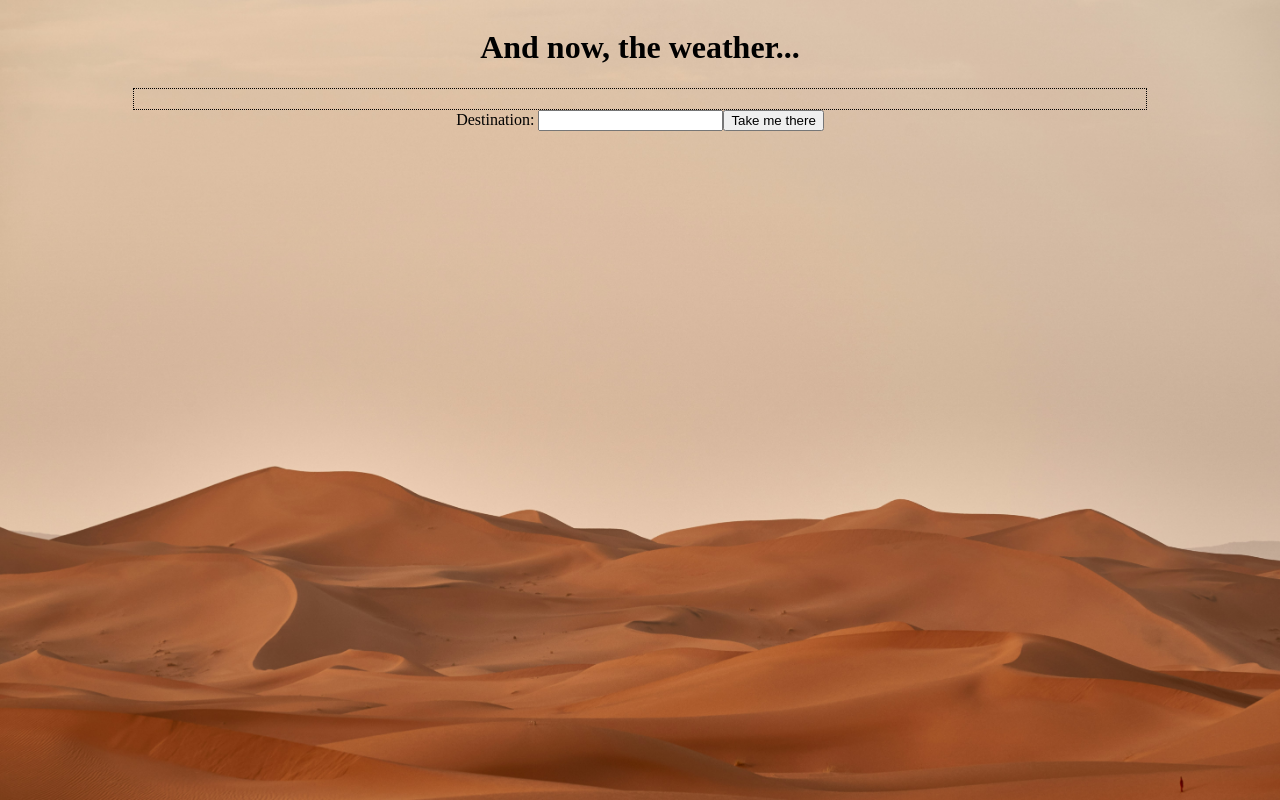
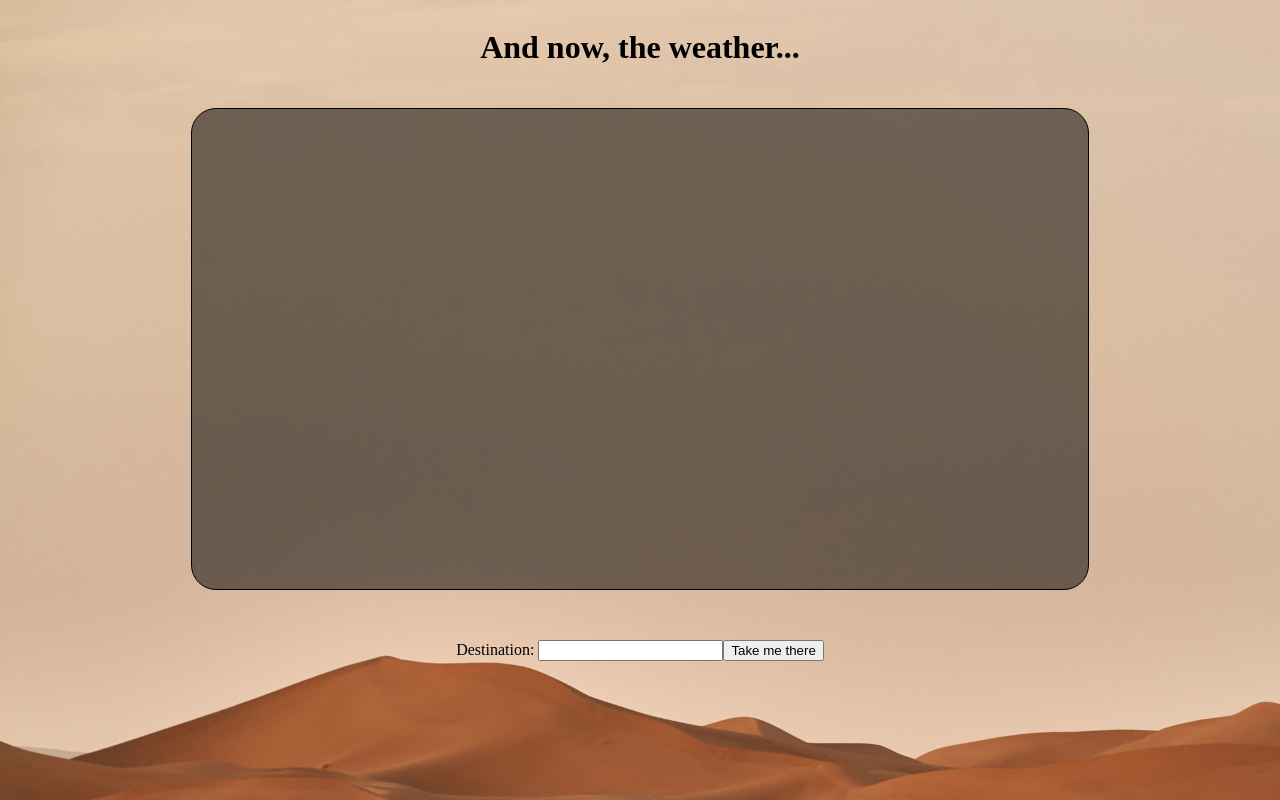
Before and after one commit to themagicianking/techtonica-assignments, a React (Vite) app in the folder weather-app/client/: page / in a window 1280 px wide. Built offline with nearby package versions, Linux system fonts and the light colour scheme.

Commit message:
Added basic styling to weather display.

```diff
--- a/weather-app/client/src/App.css
+++ b/weather-app/client/src/App.css
@@ -4,3 +4,16 @@
   flex-direction: column;
   align-items: center;
 }
+
+.display-container {
+  display: flex;
+  justify-content: space-around;
+  align-items: center;
+  width: 70vw;
+  height: 60vh;
+  margin: 20px 0px 50px 0px;
+  border: thin solid black;
+  border-radius: 25px;
+  background-color: rgba(0, 0, 0, 0.5);
+  color: white;
+}
--- a/weather-app/client/src/WeatherDisplay.css
+++ /dev/null
@@ -1,5 +0,0 @@
-.display-container {
-  width: 80%;
-  height: 50%;
-  border: thin dotted black;
-}
--- a/weather-app/client/src/components/WeatherDisplay.jsx
+++ b/weather-app/client/src/components/WeatherDisplay.jsx
@@ -1,9 +1,7 @@
-import "../WeatherDisplay.css";
-
 function WeatherDisplay(props) {
   return (
     <>
-      <div className="display-container">
+      <div className={props.className}>
         <h2>{props.cityName}</h2>
         <p>{props.temperature}</p>
         <p>{props.description}</p>
--- a/weather-app/client/src/components/WeatherForm.jsx
+++ b/weather-app/client/src/components/WeatherForm.jsx
@@ -6,6 +6,7 @@ function WeatherForm() {
   const [cityName, setCityName] = useState("");
   const [temp, setTemp] = useState("");
   const [desc, setDesc] = useState("");
+  const displayClass = "display-container";
 
   function handleSubmit(e) {
     e.preventDefault();
@@ -32,6 +33,7 @@ function WeatherForm() {
   return (
     <>
       <WeatherDisplay
+        className={displayClass}
         cityName={cityName}
         temperature={temp}
         description={desc}
--- a/weather-app/client/src/index.css
+++ b/weather-app/client/src/index.css
@@ -1,6 +1,7 @@
 body {
   background-image: url("./assets/desert-day.jpg");
-  background-size: 100vw auto;
+  background-size: auto 150vh;
+  background-repeat: no-repeat;
 }
 
 /* :root {
```
